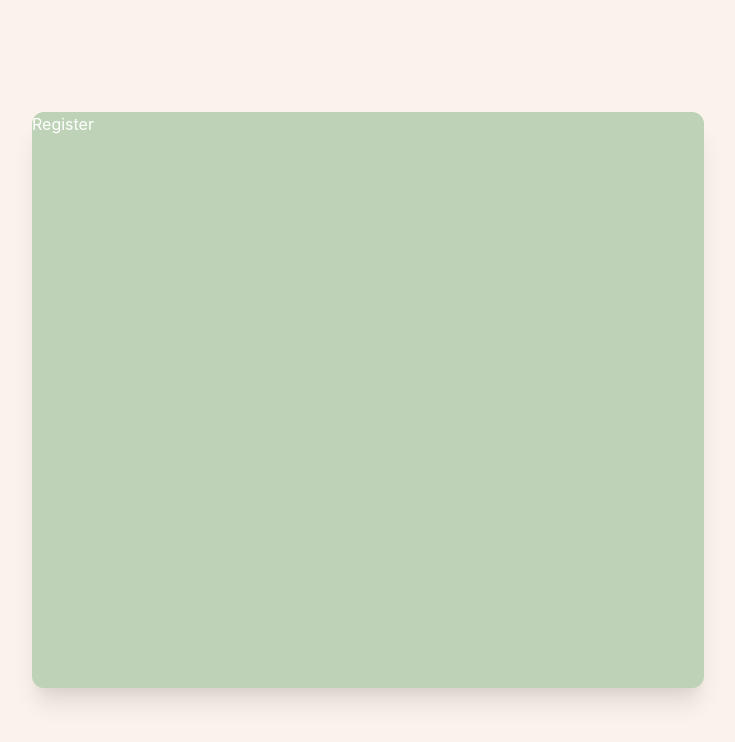
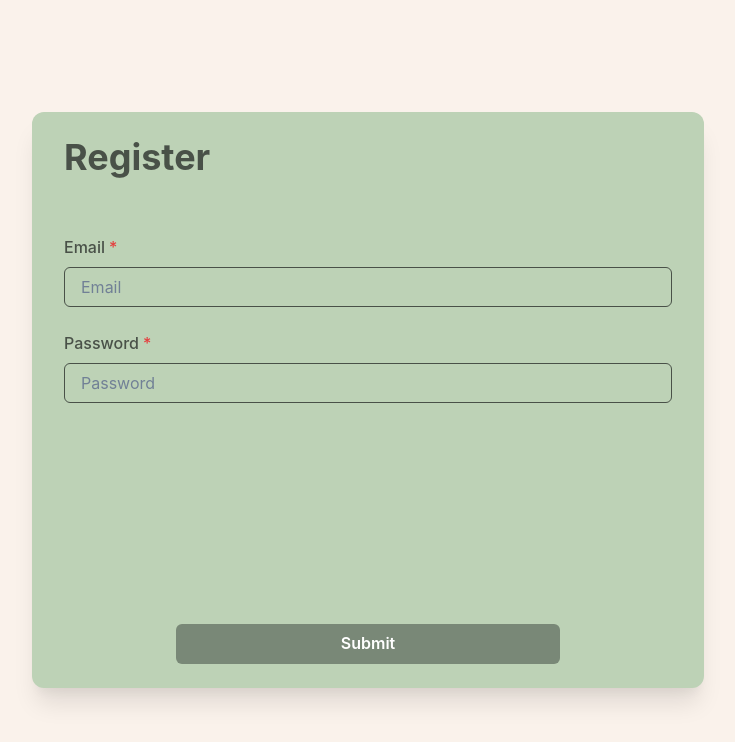
Before and after one commit to H-A-L-F/SpaceZone, a React (Create React App) app: page /auth/register in a window 1280 px wide. Shown: the top 742 px of the page, without its empty margins (272-1007 px from the left). Built offline with nearby package versions, Linux system fonts and the light colour scheme.

Commit message:
register page

```diff
--- a/src/pages/Register.jsx
+++ b/src/pages/Register.jsx
@@ -1,8 +1,44 @@
-import React from 'react'
+import { Box, Button, Container, Flex, FormControl, FormLabel, Heading, Input, Spacer } from '@chakra-ui/react'
+import React, { useState } from 'react'
 
 const Register = () => {
+  const [email, setEmail] = useState("")
+  const [password, setPassword] = useState("")
+
+  const handleSubmit = () => {
+    console.log(email)
+    console.log(password)
+  }
+
   return (
-    <div>Register</div>
+    <Flex flexDir="column" gap="6" paddingX="8" paddingY="6" h="full">
+      <Heading color="primary.700">Register</Heading>
+      <Box marginTop="2" />
+      <FormControl isRequired>
+        <FormLabel color="primary.700" >Email</FormLabel>
+        <Input
+          color="primary.700"
+          colorScheme='primary'
+          value={email}
+          onChange={(e) => setEmail(e.target.value)}
+          placeholder='Email'
+        />
+      </FormControl>
+      <FormControl isRequired>
+        <FormLabel color="primary.700" >Password</FormLabel>
+        <Input
+          color="primary.700"
+          colorScheme='primary'
+          value={password}
+          onChange={(e) => setPassword(e.target.value)}
+          placeholder='Password'
+        />
+      </FormControl>
+      <Spacer />
+      <Button onClick={handleSubmit} colorScheme='primary' variant='solid' w="sm" alignSelf="center">
+        Submit
+      </Button>
+    </Flex>
   )
 }
 
```
